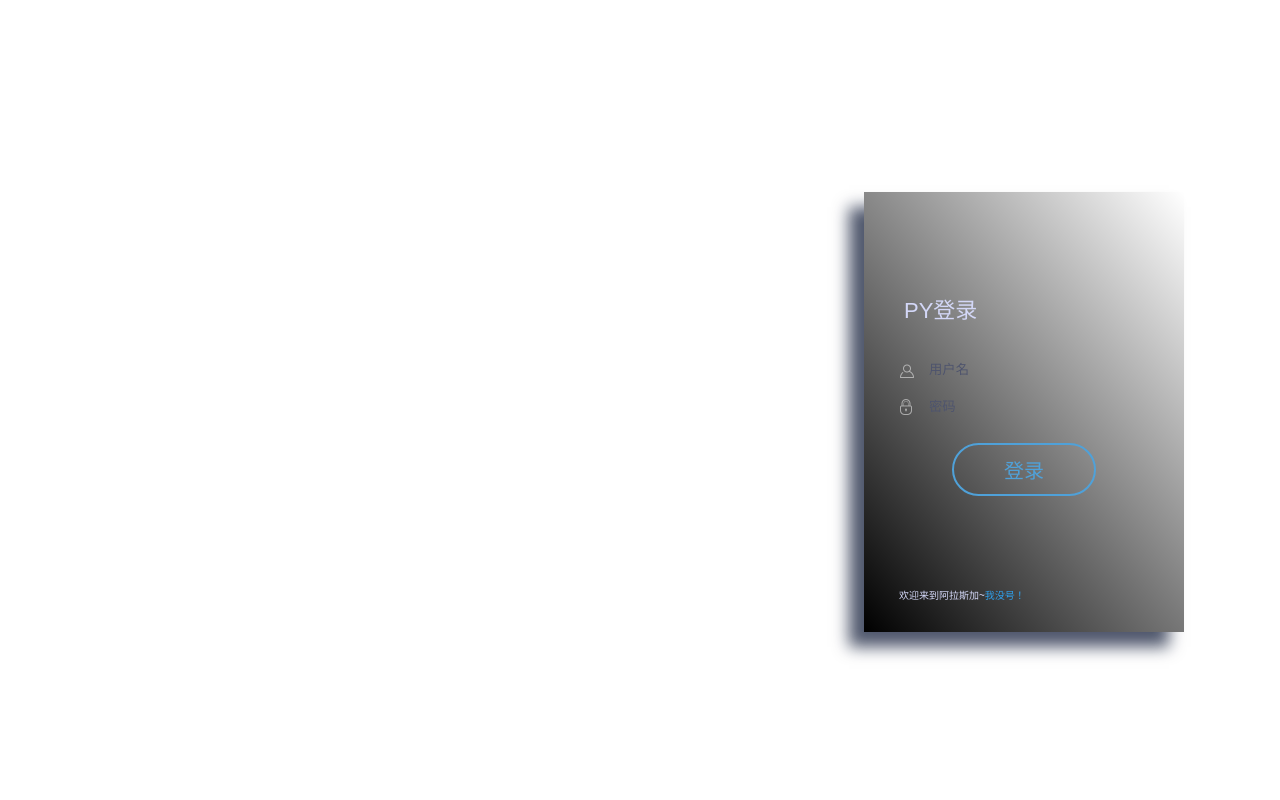
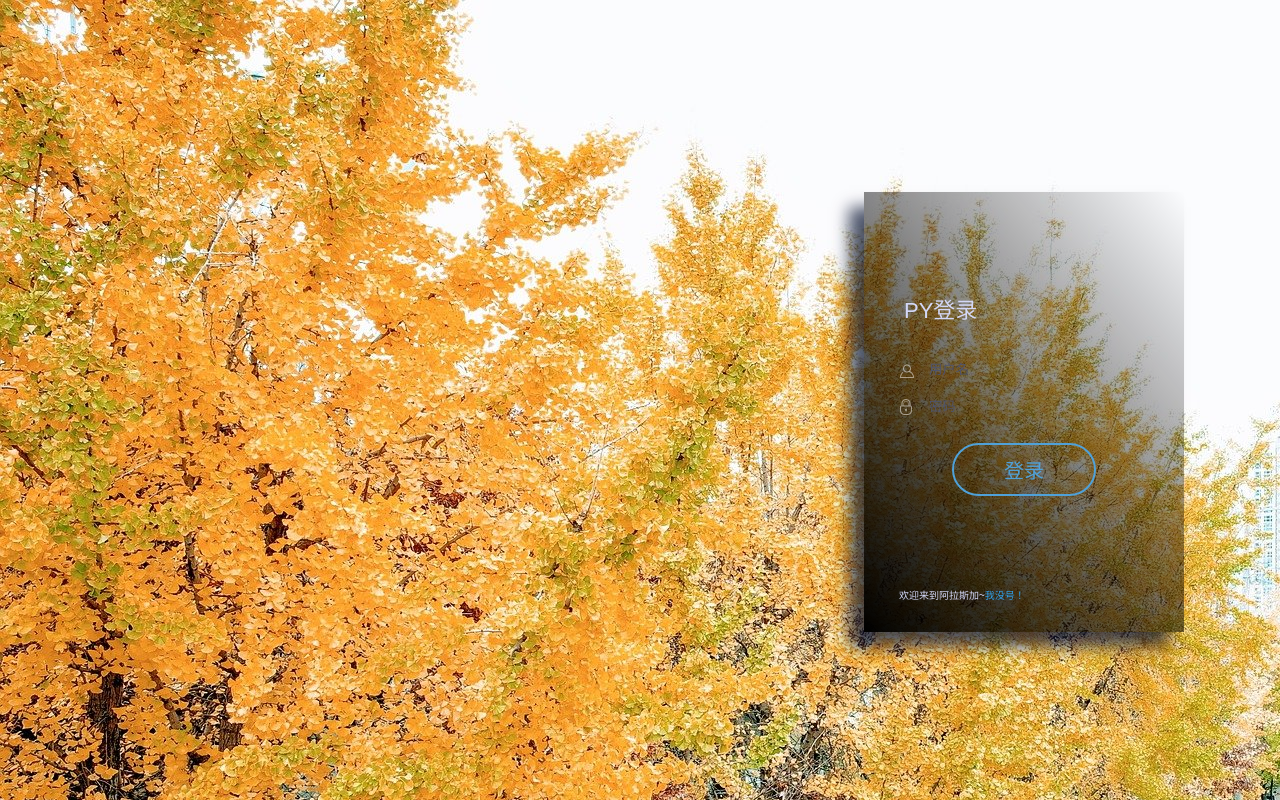
Before and after one commit to suchen9209/poke-room, a React (Vite) app: page /login in a window 1280 px wide. Built offline with nearby package versions, Linux system fonts and the light colour scheme.

Commit message:
background

```diff
--- a/src/components/Login/styles.css
+++ b/src/components/Login/styles.css
@@ -7,7 +7,7 @@ body {
   font-family: 'Gudea', sans-serif;
   /* Old browsers */
   /* FF3.6+ */
-
+  background-image: url("/img/login/bg1.jpg");
 }
 *, *:before, *:after {
   /* -webkit-box-sizing: content-box; */
```
